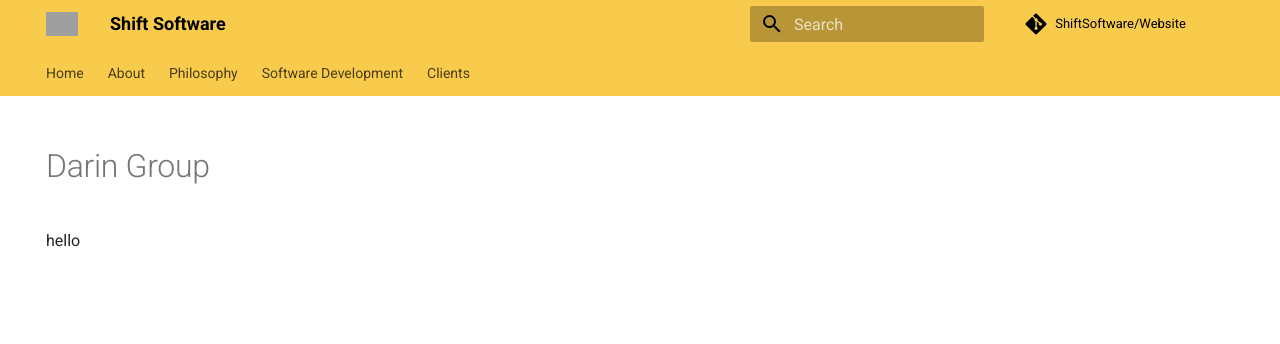
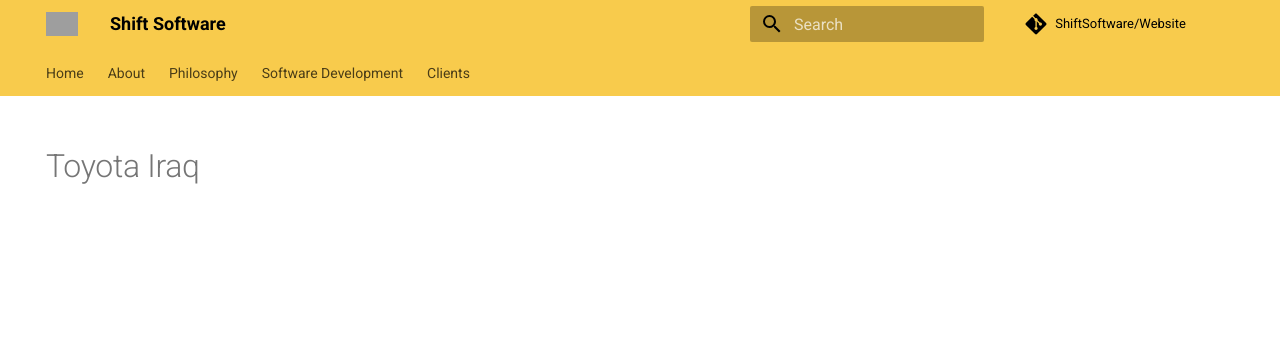
Before and after one commit to ShiftSoftware/Website, an MkDocs documentation site: the page built from docs/clients/toyota.md, in a window 1280 px wide. Shown: the top 344 px of the page. Built offline with MkDocs 1.6.1 and Material for MkDocs 9.7.7, drawn with Linux system fonts in a browser that asks for light colours; grey boxes are pictures that could not be loaded.

Commit message:
Client Sorting

```diff
--- a/docs/clients/03_darin-group.md
+++ b/docs/clients/toyota.md
@@ -1,11 +1,8 @@
 ---
-title: Darin Group
+title: Toyota Iraq
 logo: assets/logos/toyota.png
+sort: 1
 hide:
   - navigation
   - toc
 ---
-
-
-
-hello
--- a/docs/overrides/clients.html
+++ b/docs/overrides/clients.html
@@ -79,12 +79,12 @@
 <section class="">
     <div class="">
         <div class="client-grid">
-            {% for file in pages %}
-            {% if 'clients/' in file.src_uri %}
-            <a href="{{file.name}}" class="client-card" style="background:white;">
+            {% for page in pages|selectattr("page.meta.sort")|sort(attribute="page.meta.sort")  %}
+            {% if 'clients/' in page.src_uri %}
+            <a href="{{page.name}}" class="client-card" style="background:white;">
                 <div>
-                    <h3 style="background-color:white; margin: 0; border-bottom: 1px solid #eaeaea; padding-top: 10px; padding-bottom: 10px; color: var(--md-default-fg-color--light); ">{{file.page.meta.title}}</h3>
-                    <img style="width:80%; margin:auto; display:block; margin-top:15px; margin-bottom:15px;" src="{{file.page.meta.logo}}" />
+                    <h3 style="background-color:white; margin: 0; border-bottom: 1px solid #eaeaea; padding-top: 10px; padding-bottom: 10px; color: var(--md-default-fg-color--light); ">{{page.page.meta.title}}</h3>
+                    <img style="width:80%; margin:auto; display:block; margin-top:15px; margin-bottom:15px;" src="{{page.page.meta.logo}}" />
                 </div>
             </a>
             {% endif %}
```
Also changed, not shown: docs/clients/01_toyota.md (deleted, +0 -11 lines), docs/clients/darin-group.md (added, +8 -0 lines), docs/clients/doctor-online.md (renamed from docs/clients/02_doctor-online.md, +1 -0 lines).
